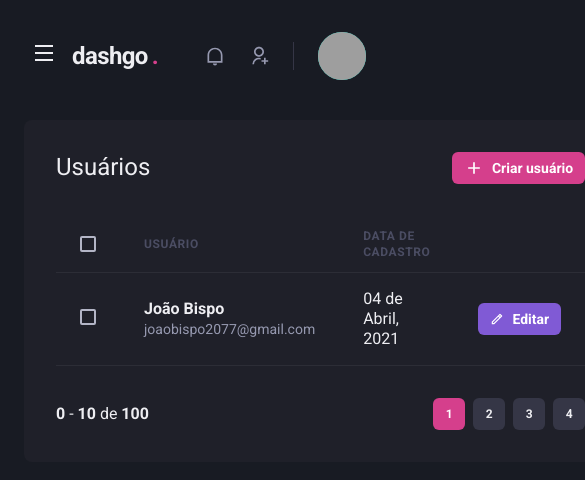
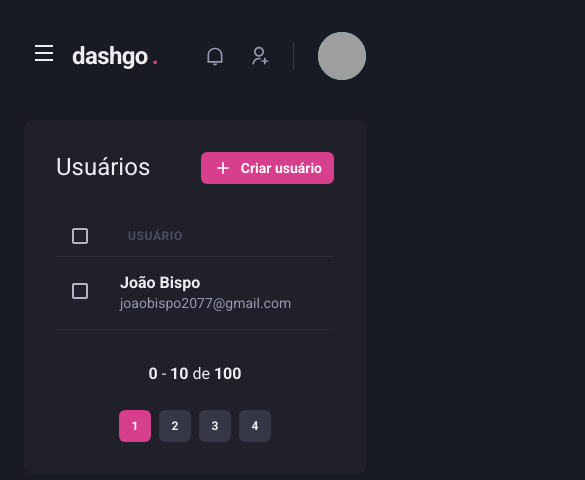
Before and after one commit to joaobispo2077/dashgo, a Next.js app: page /users in a window 390 px wide. Shown: the top 480 px of the page, 585 px wide, since content can reach past the window. Built offline with nearby package versions, Linux system fonts and the light colour scheme; grey boxes are pictures that could not be loaded.

Commit message:
feat: add responsivity into user list (table)

```diff
--- a/src/components/Pagination/index.tsx
+++ b/src/components/Pagination/index.tsx
@@ -4,7 +4,7 @@ import { PaginationItem } from './PaginationItem';
 export function Pagination() {
   return (
     <Stack
-      direction="row"
+      direction={['column', 'row']}
       mt="8"
       justify="space-between"
       align="center"
--- a/src/pages/dashboard.tsx
+++ b/src/pages/dashboard.tsx
@@ -71,7 +71,7 @@ export default function Dashboard() {
         <Sidebar />
 
         <SimpleGrid flex="1" gap="4" minChildWidth="320px" align="flex-start">
-          <Box p="8" bg="gray.800" borderRadius={8} pb="4">
+          <Box p={['6', '8']} bg="gray.800" borderRadius={8} pb="4">
             <Text fontSize="lg" mb="4s">
               Inscritos da semana
               <Chart
@@ -82,7 +82,7 @@ export default function Dashboard() {
               />
             </Text>
           </Box>
-          <Box p="8" bg="gray.800" borderRadius={8}>
+          <Box p={['6', '8']} bg="gray.800" borderRadius={8}>
             <Text fontSize="lg" mb="4s">
               Taxa de abertura
               <Chart
--- a/src/pages/users/index.tsx
+++ b/src/pages/users/index.tsx
@@ -1,4 +1,5 @@
 import {
+  useBreakpointValue,
   Box,
   Flex,
   Heading,
@@ -19,6 +20,11 @@ import { Pagination } from '../../components/Pagination';
 import { Sidebar } from '../../components/Sidebar';
 
 export default function UserList() {
+  const isDesktopScreen = useBreakpointValue({
+    base: false,
+    lg: true,
+  });
+
   return (
     <Box>
       <Header />
@@ -44,20 +50,20 @@ export default function UserList() {
           <Table colorScheme="whiteAlpha">
             <Thead>
               <Tr>
-                <Th px="6" color="gray.300" width="8">
+                <Th px={['4', '4', '6']} color="gray.300" width="8">
                   <Checkbox colorScheme="pink" />
                 </Th>
                 <Th>Usuário</Th>
-                <Th>Data de cadastro</Th>
-                <Th></Th>
+                {isDesktopScreen && <Th>Data de cadastro</Th>}
+                {isDesktopScreen && <Th width="8"></Th>}
               </Tr>
             </Thead>
             <Tbody>
               <Tr>
-                <Td px="6">
+                <Td px={['4', '4', '6']}>
                   <Checkbox colorScheme="pink" />
                 </Td>
-                <Td px="6">
+                <Td px={['4', '4', '6']}>
                   <Box>
                     <Text fontWeight="bold">João Bispo</Text>
                     <Text fontSize="sm" color="gray.300">
@@ -65,7 +71,8 @@ export default function UserList() {
                     </Text>
                   </Box>
                 </Td>
-                <Td>04 de Abril, 2021</Td>
+                {isDesktopScreen && <Td>04 de Abril, 2021</Td>}
+                {isDesktopScreen && (
                   <Td>
                     <Button
                       as="a"
@@ -77,6 +84,7 @@ export default function UserList() {
                       Editar
                     </Button>
                   </Td>
+                )}
               </Tr>
             </Tbody>
           </Table>
```
Lines whose indentation alone changed are shown as unchanged.
